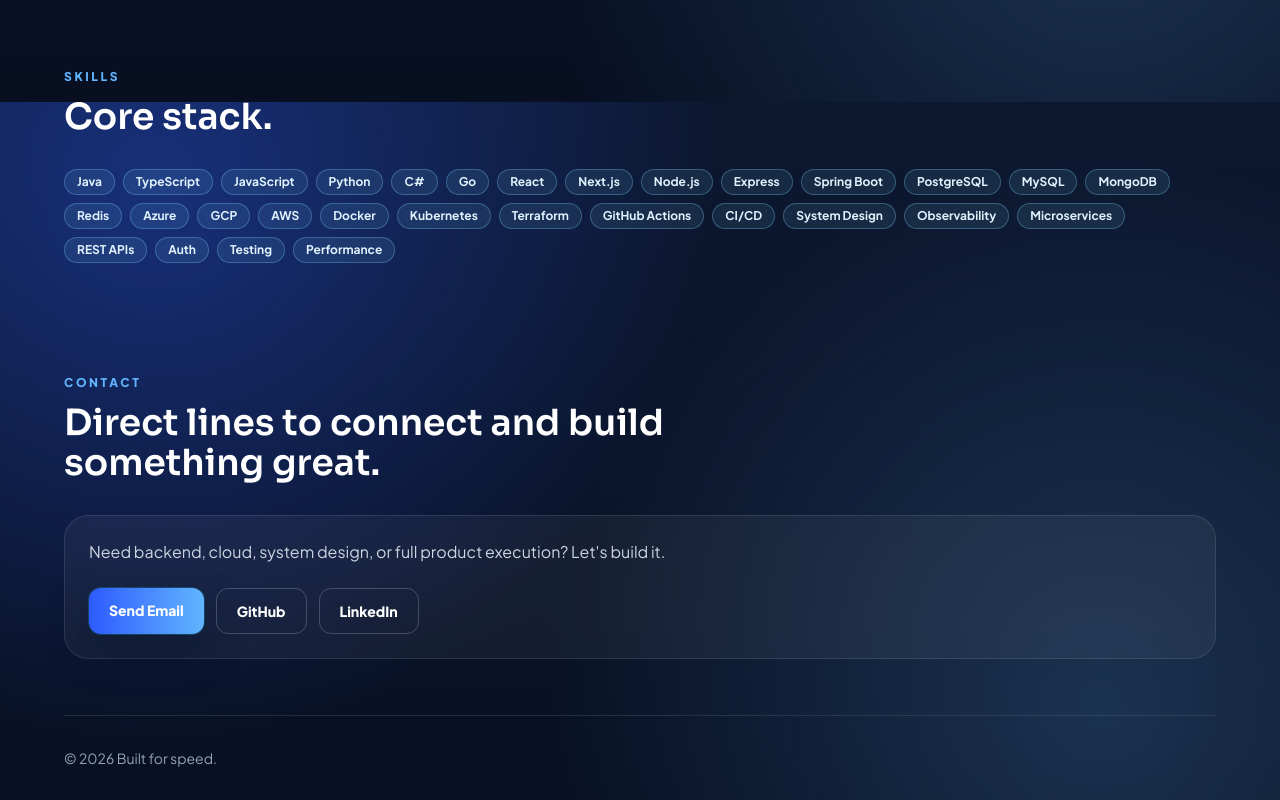
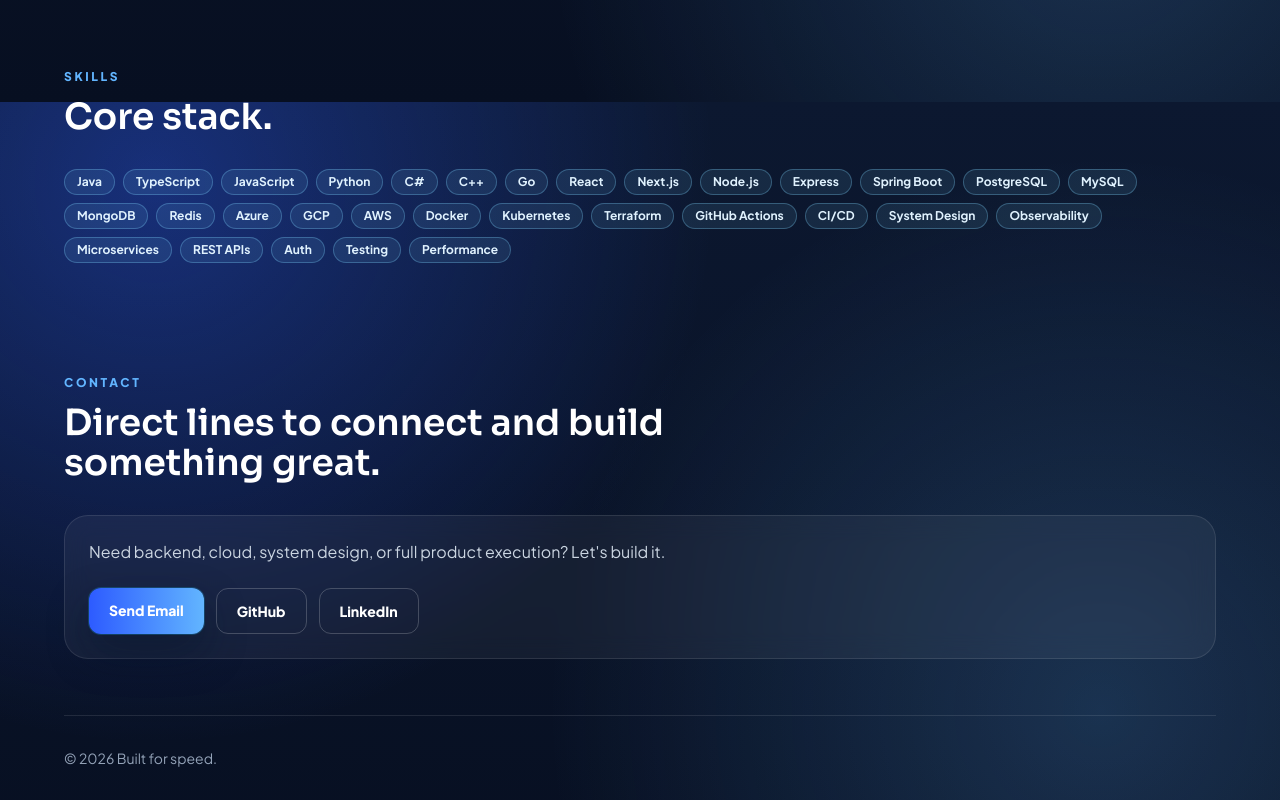
Before and after one commit to lilChars/sonicWP, a React (Vite) app: page / in a window 1280 px wide. Shown: the part 1498-2298 px from the top of the page. Built offline with nearby package versions, Linux system fonts and the light colour scheme.

Commit message:
no blocks

```diff
--- a/src/App.jsx
+++ b/src/App.jsx
@@ -273,6 +273,7 @@ export default function App() {
               "JavaScript",
               "Python",
               "C#",
+              "C++",
               "Go",
               "React",
               "Next.js",
```
